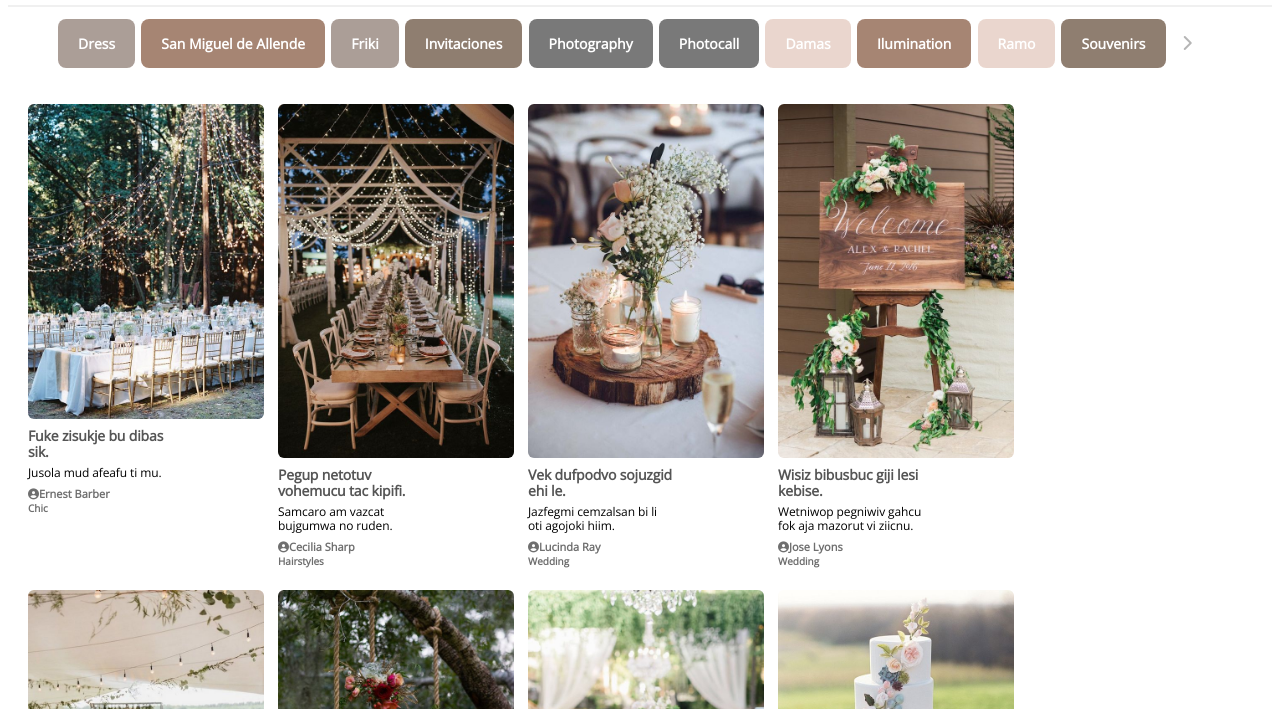
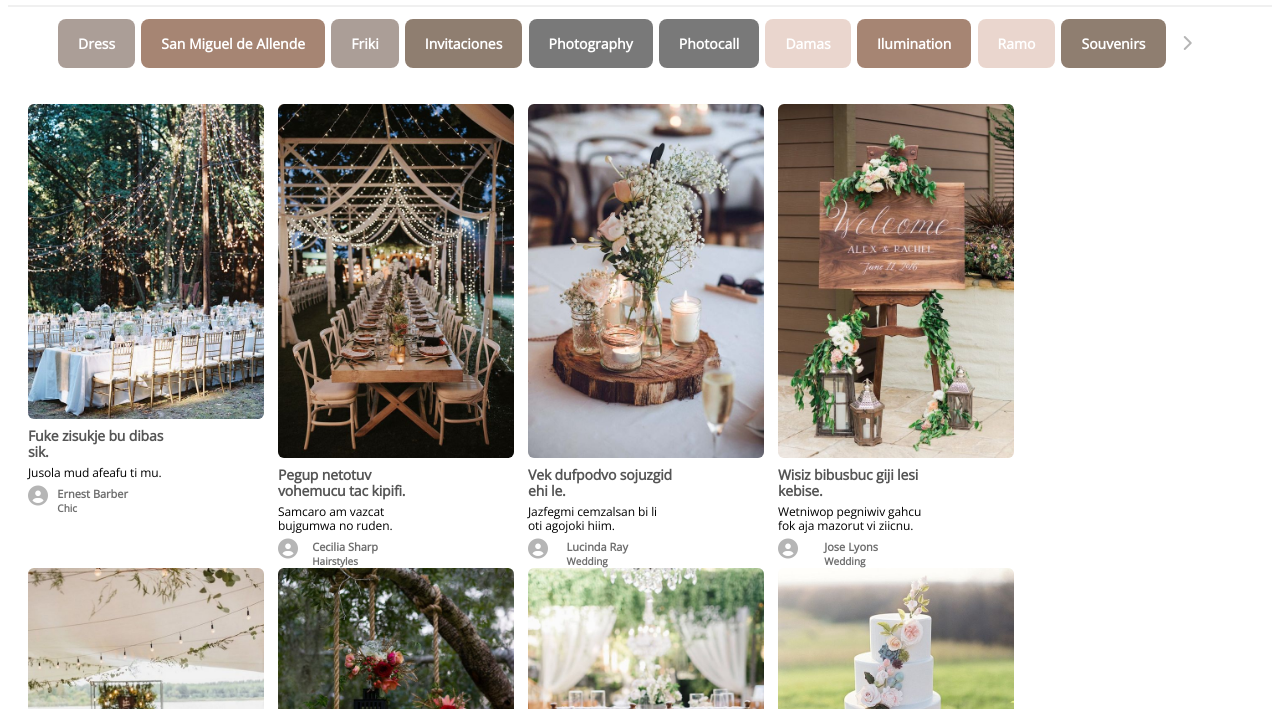
Before and after one commit to nicolealiste/pinterest, a website: page index.html in a window 1280 px wide. Shown: the part 91-800 px from the top of the page. Drawn offline with nearby package versions, Linux system fonts and the light colour scheme.

Commit message:
Correcciones en el cuerpo

```diff
--- a/assets/js/ajax.js
+++ b/assets/js/ajax.js
@@ -361,14 +361,12 @@ var miJSON=[{
 	$(document).ready(function(){
 		$.each(miJSON, function(i,item){
 			console.log(miJSON[i].image_url);
-			$(".all-pin").append("<div class='contenedor-pin'><div class='each-pin" + miJSON[i].id + "'><img src='dist/img/" + miJSON[i].image_url + "'></div></div>");
+			$(".all-pin").append("<div class='contenedor-pin'><div class='pins each-pin" + miJSON[i].id + "'><img src='dist/img/" + miJSON[i].image_url + "'></div></div>");
 			console.log(miJSON[i].title);
 			$(".each-pin"+miJSON[i].id).append("<h5 class='each-pin-title'>" + miJSON[i].title + "</h5>" );
 			console.log(miJSON[i].description);
 			$(".each-pin"+miJSON[i].id).append("<p class='each-pin-description'>" + miJSON[i].description + "</p>");
-			console.log(miJSON[i].user);
-			$(".each-pin"+miJSON[i].id).append("<h6 class='each-pin-user'><i class='fa fa-user-circle' aria-hidden='true'></i>" + miJSON[i].user + "</h6>");
-			console.log(miJSON[i].hashtag);
-			$(".each-pin"+miJSON[i].id).append("<h6 class='each-pin-hashtag'>" + miJSON[i].hashtag + "</h6><br>");
+			console.log(miJSON[i].user, miJSON[i].hashtag);
+			$(".each-pin"+miJSON[i].id).append("<div class='user-info'><i class='fa fa-user-circle' aria-hidden='true'></i><div class='user-pin'><h6 class='each-pin-user'>" + miJSON[i].user + "</h6><h6 class='each-pin-hashtag'>" + miJSON[i].hashtag + "</h6></div></div>");
 		})
 	})
--- a/assets/sass/_style.scss
+++ b/assets/sass/_style.scss
@@ -162,11 +162,13 @@ body{
 		.contenedor-pin{
 			padding-right:14px;
 			float: left;
-			position: relative;
 			img{
 			border-radius:6px;
 			width: 236px;
 			height: auto;
+			}
+			.pins{
+				position:relative;
 			}
 			.each-pin-title{
 				max-width: 145px;
@@ -191,22 +193,28 @@ body{
 			    line-height: 14px;
 			    word-spacing: 0;
 			}
+			.fa {
+				font-size: 20px;
+				color:$grey;
+			}
+			.user-info{
+				max-width: 100px;
+				.user-pin{
+					color:$user;
+					float: right;
 					.each-pin-user{
 						font-size: 11px;
-				color:$user;
 						font-weight:bold;
 						padding: 0px;
 						margin: 0px;
-				.fa-user{
-					font-size: 20px !important;
-				}
 					}
 					.each-pin-hashtag{
 						font-size: 10px;
-				color:$user;
 						padding: 0px;
 						margin: 0px;
 					}
 				}
 			}
 		}
+	}
+}
```
Also changed, not shown: dist/css/style.min.css, dist/js/script.js. Lines whose indentation alone changed are shown as unchanged.
